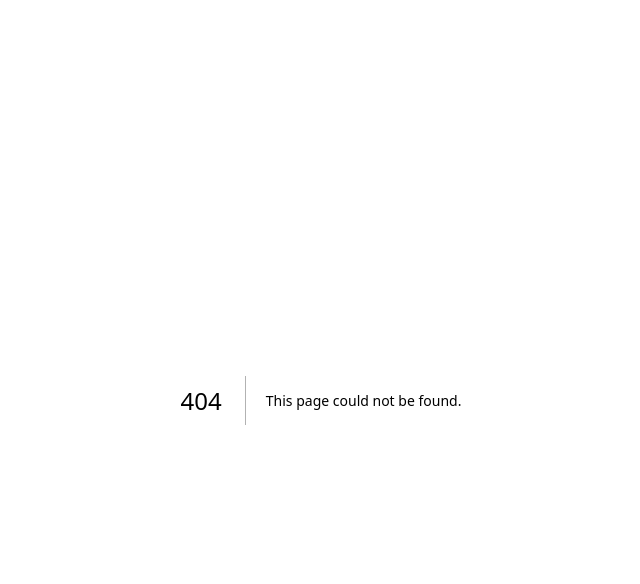
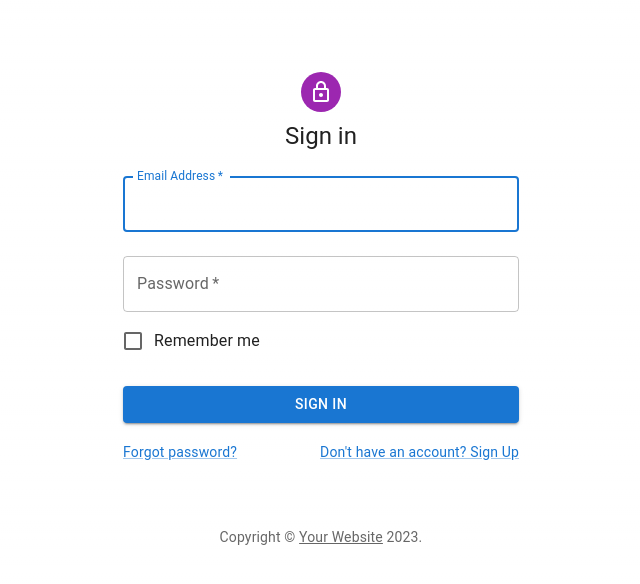
Before and after one commit to FlavioCalizaya/F-Bronco, a Next.js app: page /pages/login in a window 1280 px wide. Before the commit this address had no page. Shown: the top 584 px of the page, without its empty margins (319-959 px from the left). Built offline with nearby package versions, Linux system fonts and the light colour scheme.

Commit message:
added file login

```diff
--- /dev/null
+++ b/src/app/pages/login/layout.tsx
@@ -0,0 +1,11 @@
+export default function RootLayout({
+  children,
+}: {
+  children: React.ReactNode
+}) {
+  return (
+    <html lang="en">
+      <body>{children}</body>
+    </html>
+  )
+}
--- /dev/null
+++ b/src/app/pages/login/page.tsx
@@ -0,0 +1,112 @@
+'use client';
+import * as React from 'react';
+import Avatar from '@mui/material/Avatar';
+import Button from '@mui/material/Button';
+import CssBaseline from '@mui/material/CssBaseline';
+import TextField from '@mui/material/TextField';
+import FormControlLabel from '@mui/material/FormControlLabel';
+import Checkbox from '@mui/material/Checkbox';
+import Link from '@mui/material/Link';
+import Grid from '@mui/material/Grid';
+import Box from '@mui/material/Box';
+import LockOutlinedIcon from '@mui/icons-material/LockOutlined';
+import Typography from '@mui/material/Typography';
+import Container from '@mui/material/Container';
+import { createTheme, ThemeProvider } from '@mui/material/styles';
+
+function Copyright(props: any) {
+  return (
+    <Typography variant="body2" color="text.secondary" align="center" {...props}>
+      {'Copyright © '}
+      <Link color="inherit" href="https://mui.com/">
+        Your Website
+      </Link>{' '}
+      {new Date().getFullYear()}
+      {'.'}
+    </Typography>
+  );
+}
+
+// TODO remove, this demo shouldn't need to reset the theme.
+const defaultTheme = createTheme();
+
+export default function SignIn() {
+  const handleSubmit = (event: React.FormEvent<HTMLFormElement>) => {
+    event.preventDefault();
+    const data = new FormData(event.currentTarget);
+    console.log({
+      email: data.get('email'),
+      password: data.get('password'),
+    });
+  };
+
+  return (
+    <ThemeProvider theme={defaultTheme}>
+      <Container component="main" maxWidth="xs">
+        <CssBaseline />
+        <Box
+          sx={{
+            marginTop: 8,
+            display: 'flex',
+            flexDirection: 'column',
+            alignItems: 'center',
+          }}
+        >
+          <Avatar sx={{ m: 1, bgcolor: 'secondary.main' }}>
+            <LockOutlinedIcon />
+          </Avatar>
+          <Typography component="h1" variant="h5">
+            Sign in
+          </Typography>
+          <Box component="form" onSubmit={handleSubmit} noValidate sx={{ mt: 1 }}>
+            <TextField
+              margin="normal"
+              required
+              fullWidth
+              id="email"
+              label="Email Address"
+              name="email"
+              autoComplete="email"
+              autoFocus
+            />
+            <TextField
+              margin="normal"
+              required
+              fullWidth
+              name="password"
+              label="Password"
+              type="password"
+              id="password"
+              autoComplete="current-password"
+            />
+            <FormControlLabel
+              control={<Checkbox value="remember" color="primary" />}
+              label="Remember me"
+            />
+            <Button
+              type="submit"
+              fullWidth
+              variant="contained"
+              sx={{ mt: 3, mb: 2 }}
+            >
+              Sign In
+            </Button>
+            <Grid container>
+              <Grid item xs>
+                <Link href="#" variant="body2">
+                  Forgot password?
+                </Link>
+              </Grid>
+              <Grid item>
+                <Link href="#" variant="body2">
+                  {"Don't have an account? Sign Up"}
+                </Link>
+              </Grid>
+            </Grid>
+          </Box>
+        </Box>
+        <Copyright sx={{ mt: 8, mb: 4 }} />
+      </Container>
+    </ThemeProvider>
+  );
+}
```
